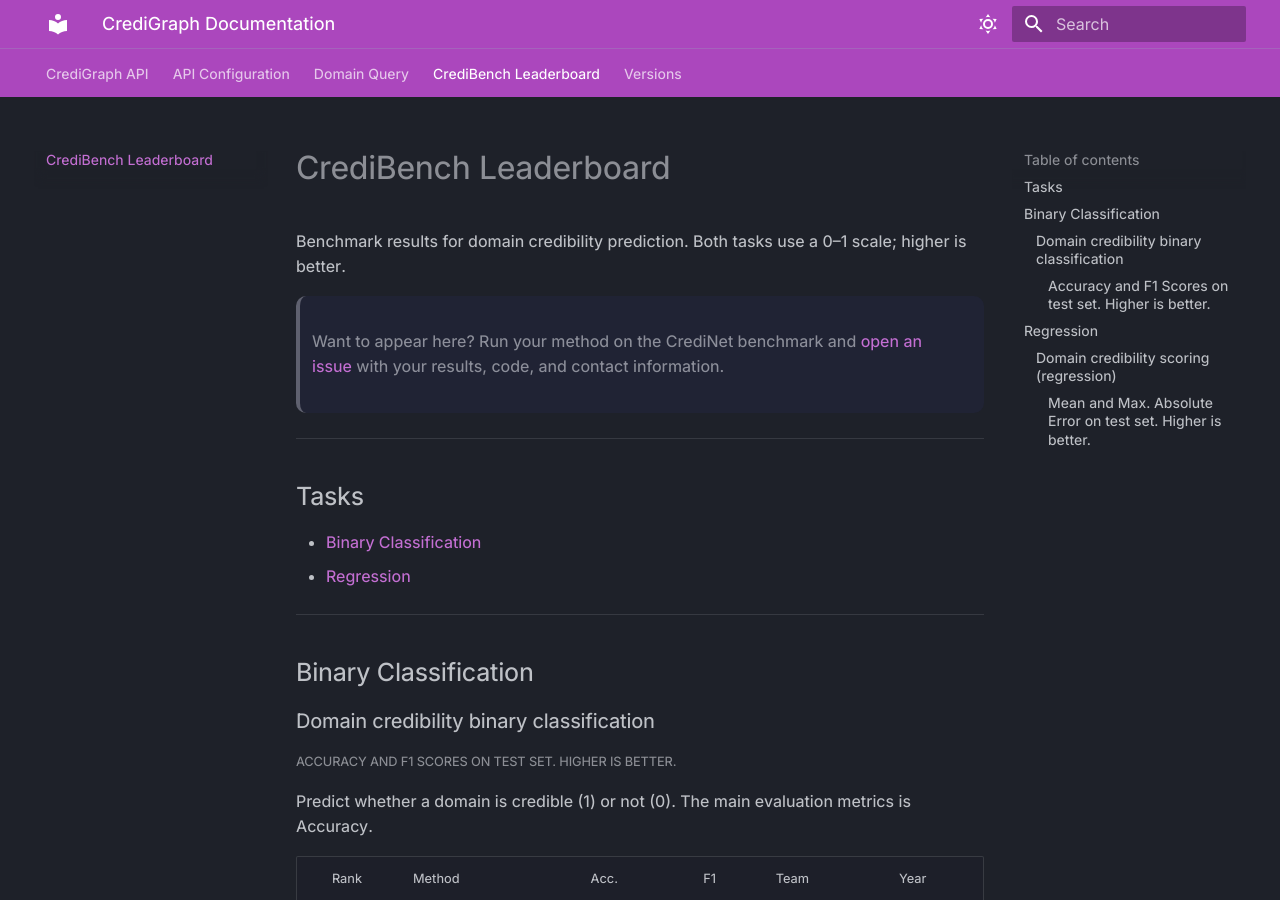
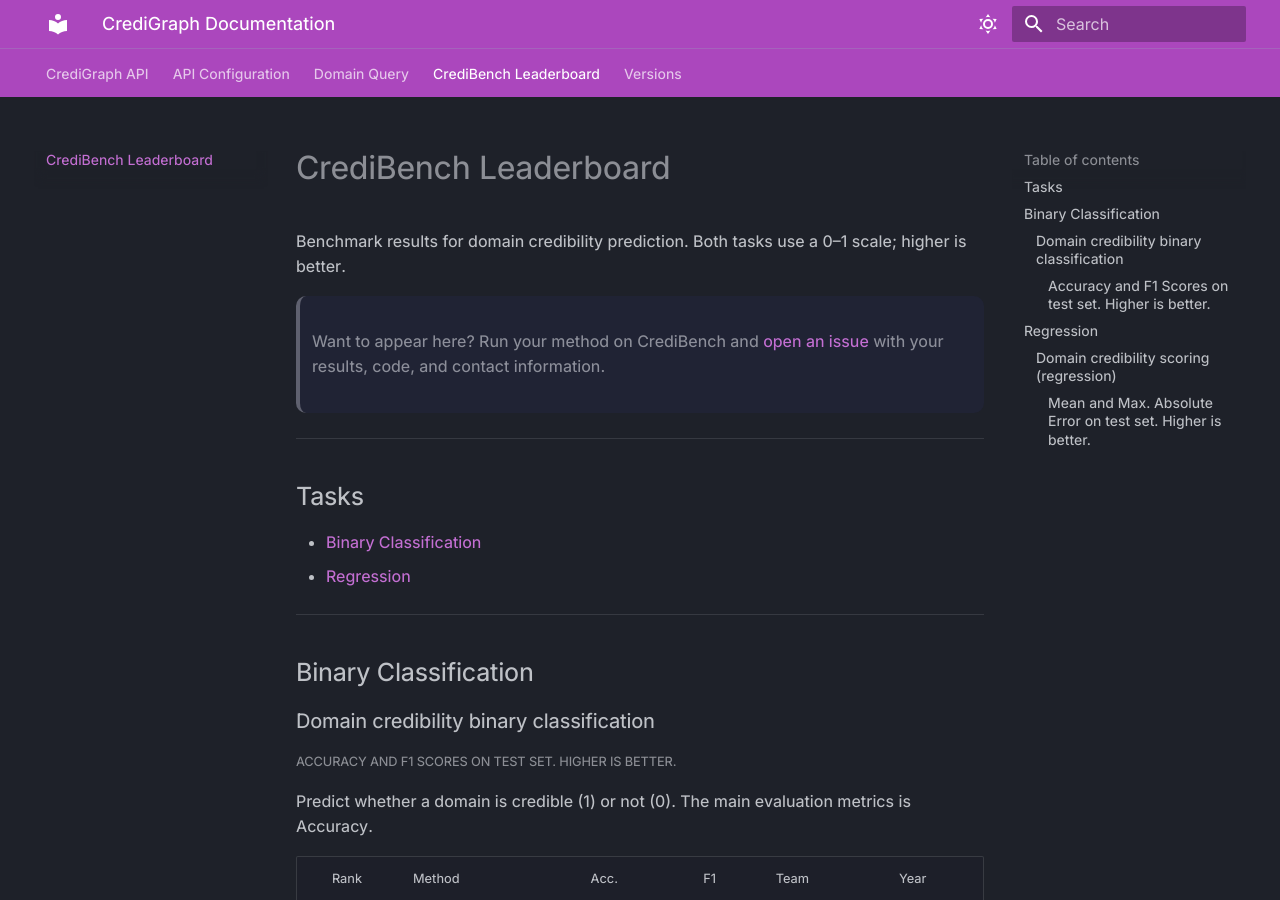
Before and after one commit to credi-net/CrediNet, an MkDocs documentation site: the page built from docs/leaderboard.md, in a window 1280 px wide and 900 px high. Built offline with MkDocs 1.6.1 and Material for MkDocs 9.7.7, drawn with Linux system fonts in a browser that asks for light colours; some web fonts are replaced.

Commit message:
minor format fixes

```diff
--- a/docs/leaderboard.md
+++ b/docs/leaderboard.md
@@ -2,7 +2,7 @@
 
 Benchmark results for domain credibility prediction. Both tasks use a **0–1 scale; higher is better**.
 
-> **Want to appear here?** Run your method on the CrediNet benchmark and [open an issue](https://github.com/credi-net/CrediNet/issues) with your results, code, and contact information.
+> **Want to appear here?** Run your method on CrediBench and [open an issue](https://github.com/credi-net/CrediNet/issues) with your results, code, and contact information.
 
 ---
 
```
